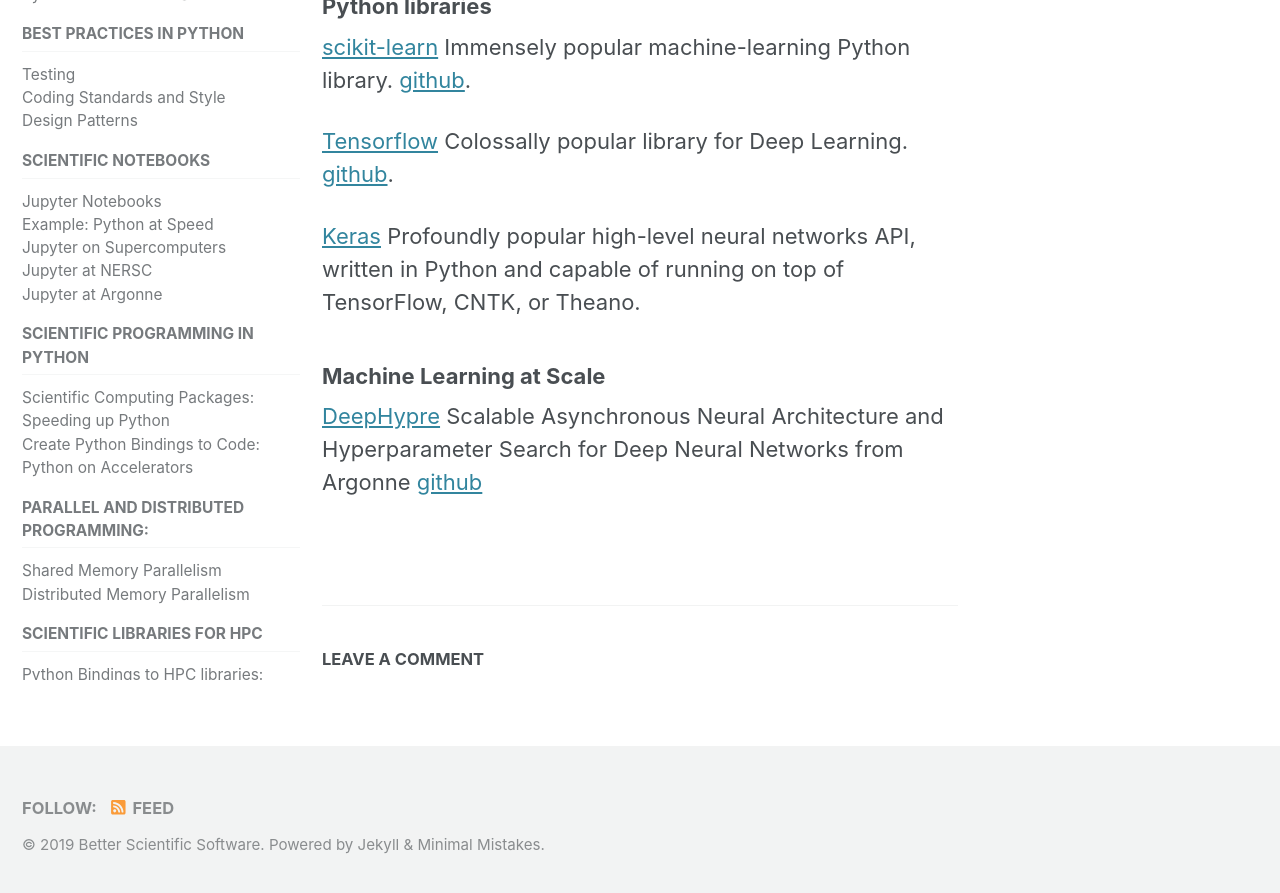
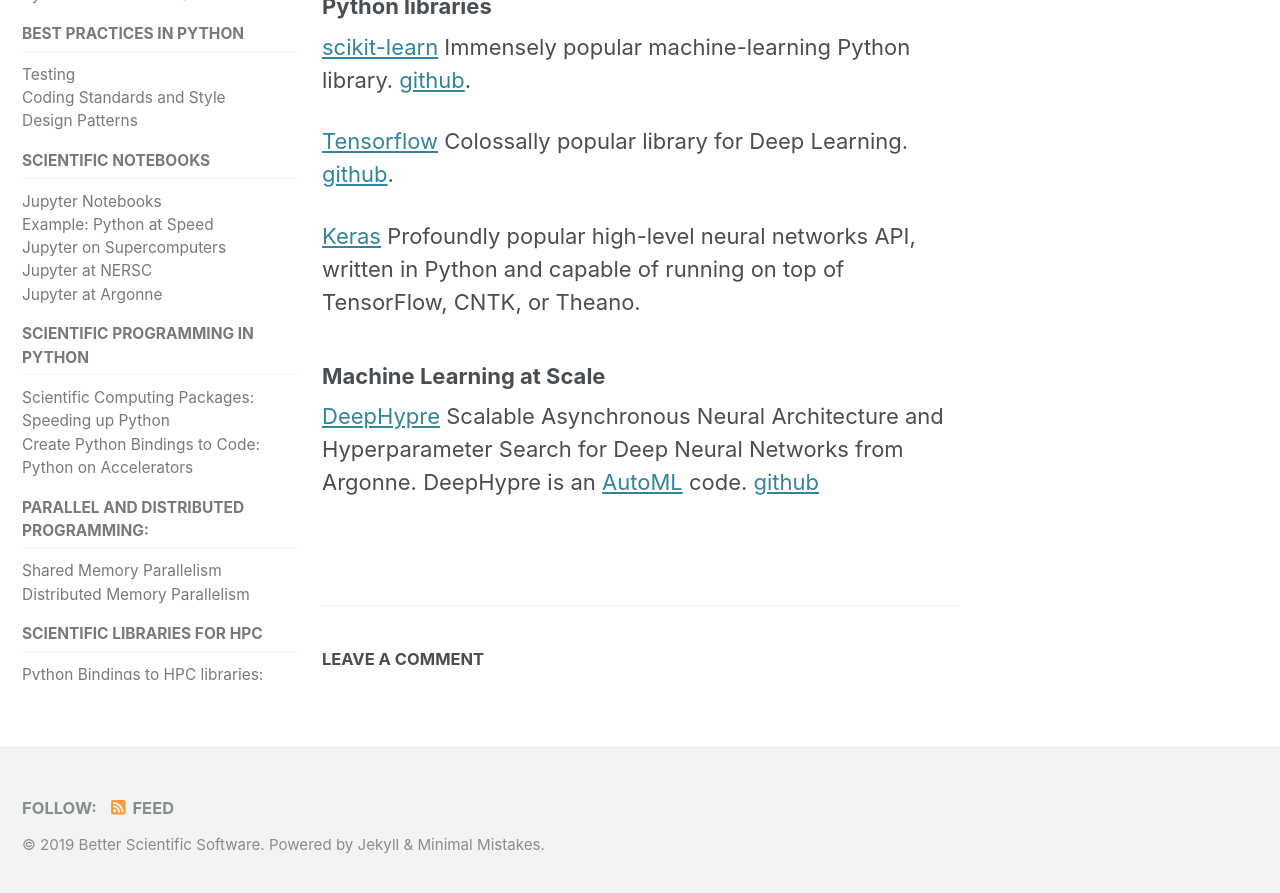
Before and after one commit to betterscientificsoftware/python-for-hpc, a Jekyll site: the page built from _pages/machine_learning.md, in a window 1280 px wide and 900 px high, scrolled down 850 px. Shown: the top 893 px of the window. Built offline with Jekyll 4.4.1, drawn with Linux system fonts in a browser that asks for light colours; cached includes are drawn as plain includes; nearby versions of some CDN libraries; comment, search, counter and statistics services are not loaded.

Commit message:
Add AutoML link

```diff
--- a/_pages/machine_learning.md
+++ b/_pages/machine_learning.md
@@ -29,4 +29,4 @@
 
 ### Machine Learning at Scale
 
-[DeepHypre](https://deephyper.readthedocs.io/) Scalable Asynchronous Neural Architecture and Hyperparameter Search for Deep Neural Networks from Argonne [github](https://github.com/deephyper/deephyper)
+[DeepHypre](https://deephyper.readthedocs.io/) Scalable Asynchronous Neural Architecture and Hyperparameter Search for Deep Neural Networks from Argonne. DeepHypre is an [AutoML](https://www.automl.org/automl/) code. [github](https://github.com/deephyper/deephyper)
```
